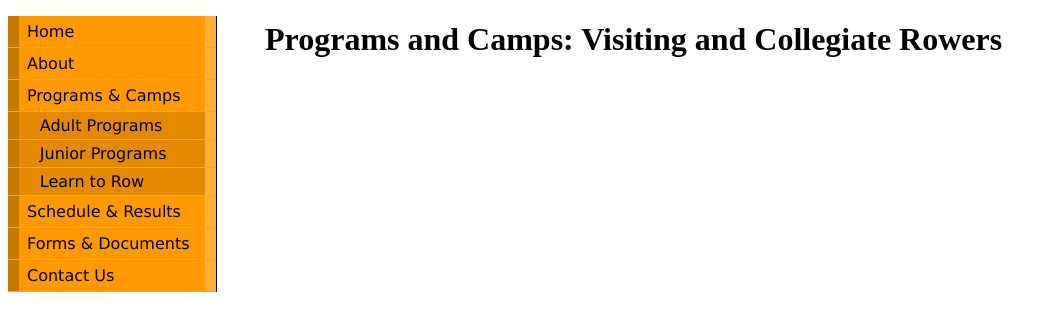
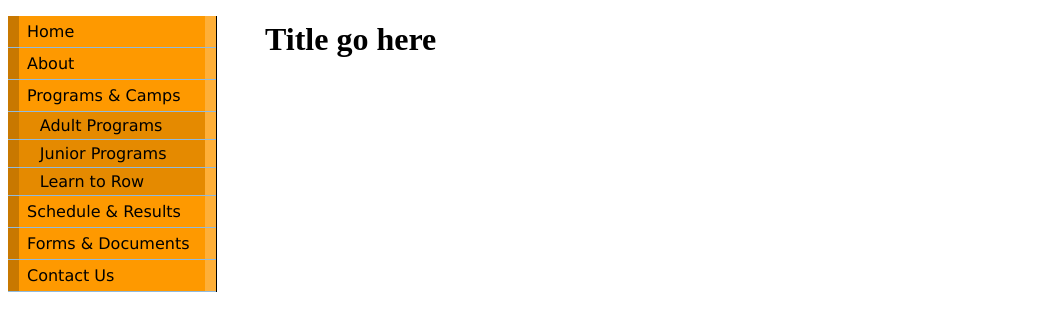
Before and after one commit to JustinAzoff/arc_website, a PHP site: page /skel.php in a window 1280 px wide. Shown: the part 150-481 px from the top of the page, without its empty margins (0-1057 px from the left). Run offline with PHP 8.4, Linux system fonts and the light colour scheme.

Commit message:
fix skel

```diff
--- a/skel.php
+++ b/skel.php
@@ -1,10 +1,10 @@
 
 <?
-$title = "Visiting and Collegiate";
+$title = "Title go here";
 include("header.inc");
 ?>
 <div id="main">
-<h1> Programs and Camps: Visiting and Collegiate Rowers </h1>
+<h1> <?= $title ?>
 
 </div>
 <? include("footer.inc"); ?>
```
